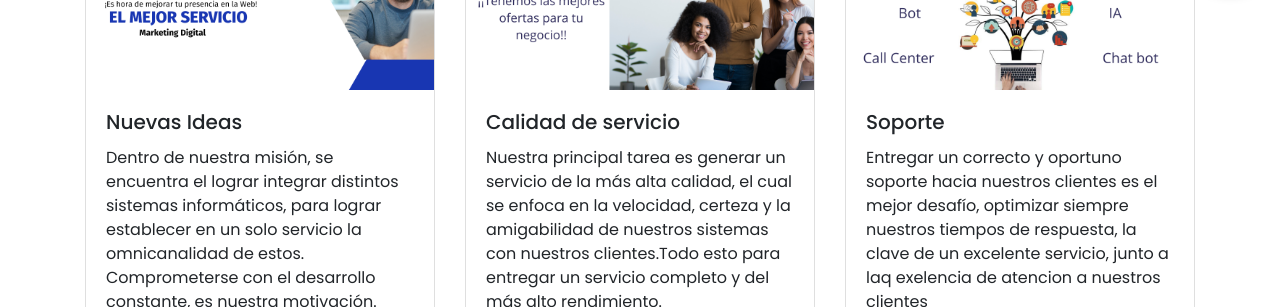
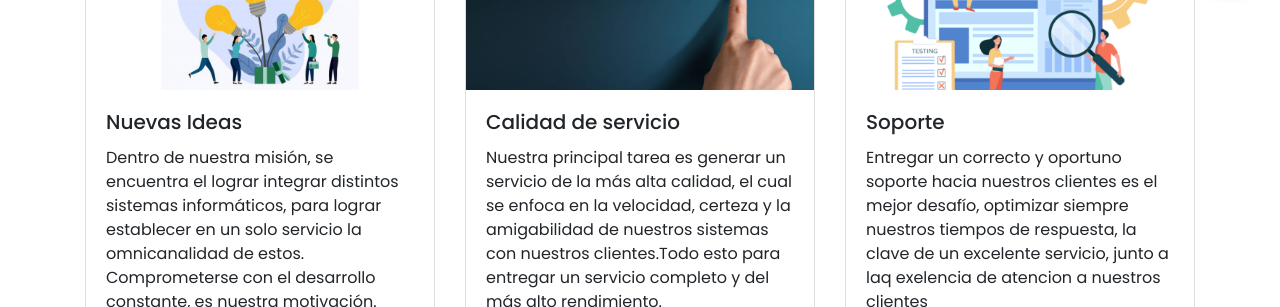
Before and after one commit to pipesoto/EntregaFinal, a plain HTML site: page index.html in a window 1280 px wide. Shown: the part 793-1100 px from the top of the page. Drawn offline with nearby package versions, Linux system fonts and the light colour scheme.

Commit message:
cambio imagenes tarjetas

```diff
--- a/index.html
+++ b/index.html
@@ -77,7 +77,7 @@
   <section class="container mb-5 pt-5">
     <div class="card-deck">
       <div class="card">
-        <img class="card-img-top img-fluid" src="./multimedia/img/14.png" alt="Card image cap">
+        <img class="card-img-top img-fluid" src="./multimedia/img/idea.png" alt="Card image cap">
         <div class="card-body">
           <h5 class="card-title">Nuevas Ideas</h5>
           <p class="card-text">Dentro de nuestra misión, se encuentra el lograr integrar distintos sistemas
@@ -90,7 +90,7 @@
         </div>
       </div>
       <div class="card">
-        <img class="card-img-top img-fluid" src="./multimedia/img/1.png" alt="Card image cap">
+        <img class="card-img-top img-fluid" src="./multimedia/img/calidad.png" alt="Card image cap">
         <div class="card-body">
           <h5 class="card-title">Calidad de servicio</h5>
           <p class="card-text">Nuestra principal tarea es generar un servicio de la más alta calidad, el cual se enfoca
@@ -103,7 +103,7 @@
         </div>
       </div>
       <div class="card">
-        <img class="card-img-top img-fluid" src="./multimedia/img/2.png" alt="Card image cap">
+        <img class="card-img-top img-fluid" src="./multimedia/img/soporte.png" alt="Card image cap">
         <div class="card-body">
           <h5 class="card-title">Soporte</h5>
           <p class="card-text">Entregar un correcto y oportuno soporte hacia nuestros clientes es el mejor desafío,
```
Also changed, not shown: multimedia/img/calidad.png (added), multimedia/img/idea.png (added), multimedia/img/img_nuevasIdeas.jfif (added), multimedia/img/img_serviciosCalidad.png (added), multimedia/img/img_soporte.png (added), multimedia/img/soporte.png (added).
